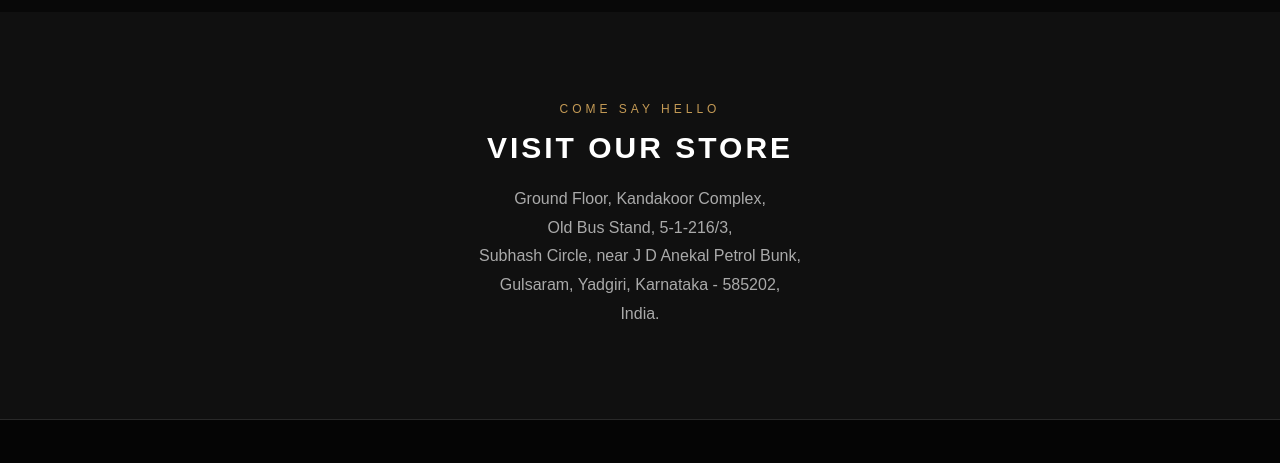
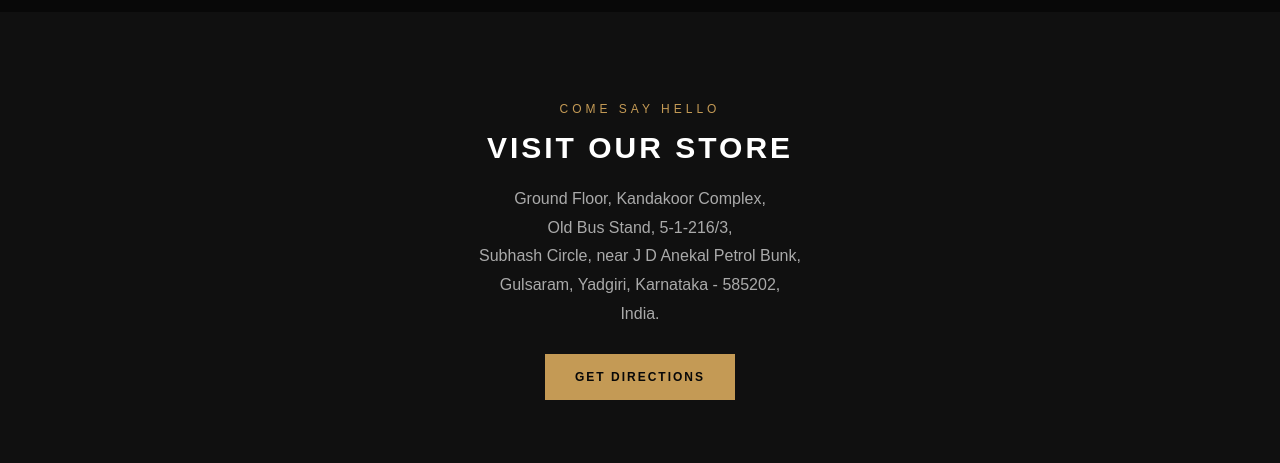
Before and after one commit to BSMbro1/Kalyan-Trends-Yadgir, a plain HTML site: page index.html in a window 1280 px wide. Shown: the part 1622-2085 px from the top of the page. Drawn offline with Linux system fonts and the light colour scheme.

Commit message:
Update index.html

```diff
--- a/index.html
+++ b/index.html
@@ -106,6 +106,13 @@
         Gulsaram, Yadgiri, Karnataka - 585202,<br>
         India.
     </p>
+        <a
+    href="https://www.google.com/maps/search/?api=1&query=Kalyan+Trends+Kandakoor+Complex+Yadgir"
+    target="_blank"
+    rel="noopener noreferrer"
+    class="shop-btn">
+    GET DIRECTIONS
+</a>
 </section>
 
 </main>
```
